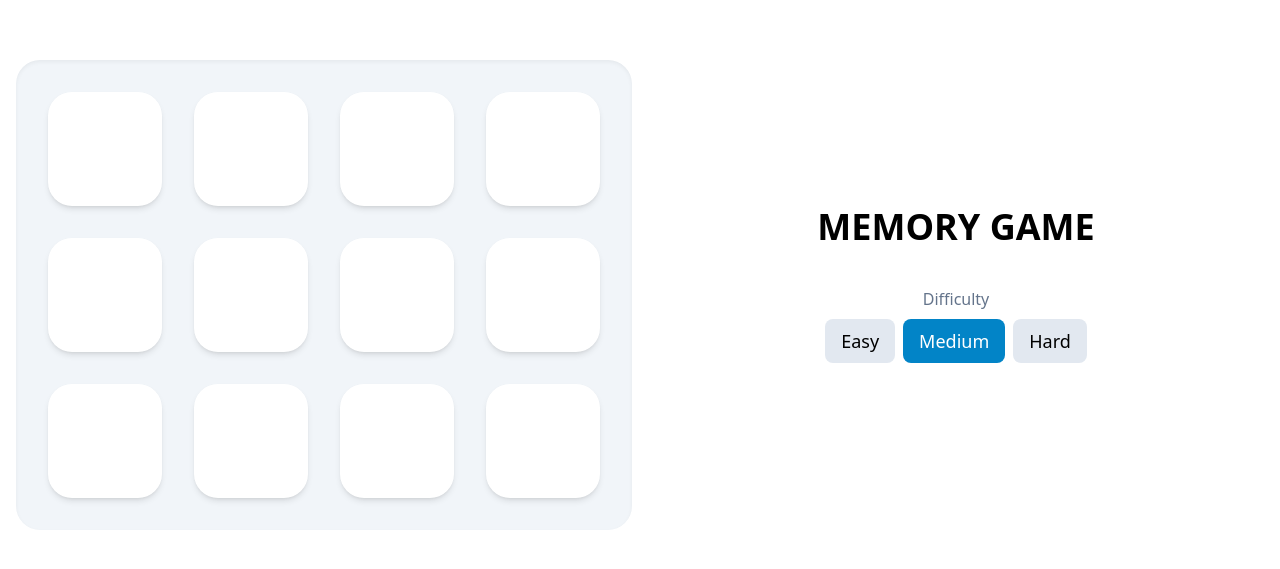
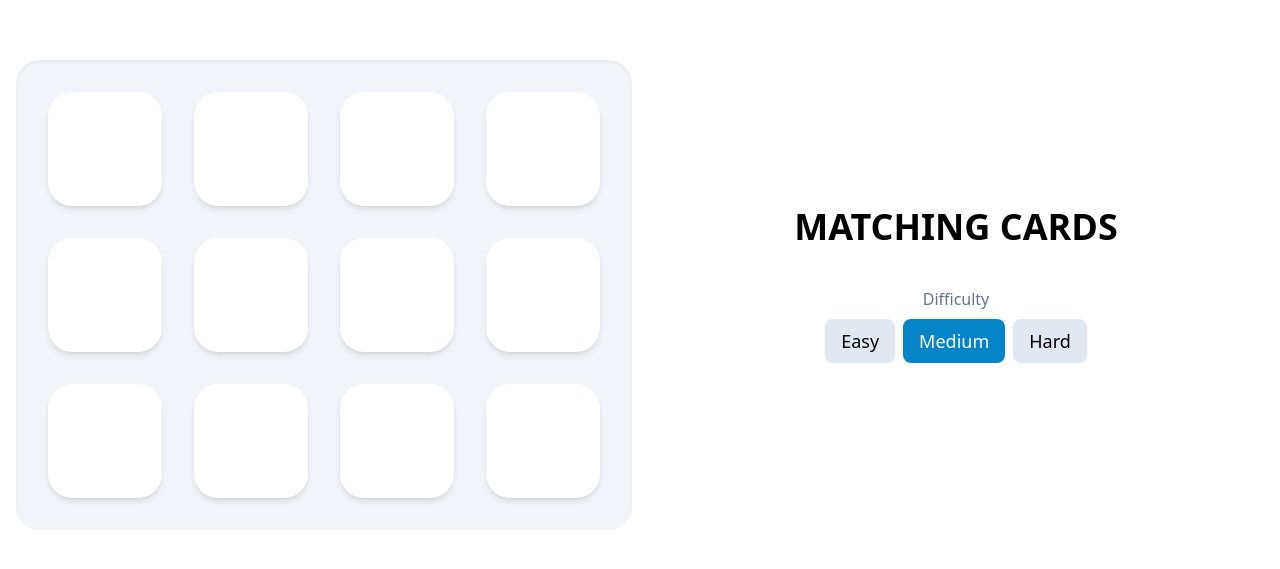
Before and after one commit to mehranarji/matching-cards, a React (Vite) app: page / in a window 1280 px wide. Shown: the part 105-674 px from the top of the page. Built offline with nearby package versions, Linux system fonts and the light colour scheme.

Commit message:
Improve display of matched cards

```diff
--- a/src/App.tsx
+++ b/src/App.tsx
@@ -71,6 +71,7 @@ function App() {
                             <Card
                                 key={index}
                                 isFlipped={isSelected(index)}
+                                isCorrect={matched.includes(index)}
                                 onSelect={() => onCardSelect(index)}
                             >
                                 <img
@@ -83,7 +84,7 @@ function App() {
                 </div>
                 <div className="text-center">
                     <h1 className="text-4xl font-bold mb-10 uppercase">
-                        Memory game
+                        Matching Cards
                     </h1>
 
                     <p className="mb-2 text-slate-500">Difficulty</p>
```
